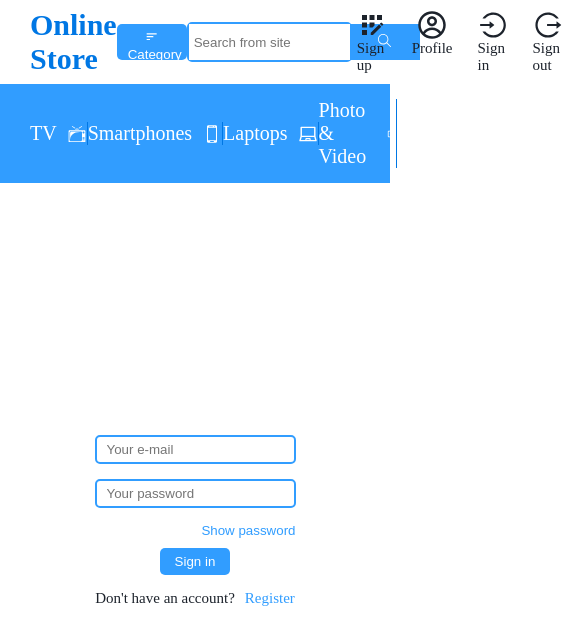
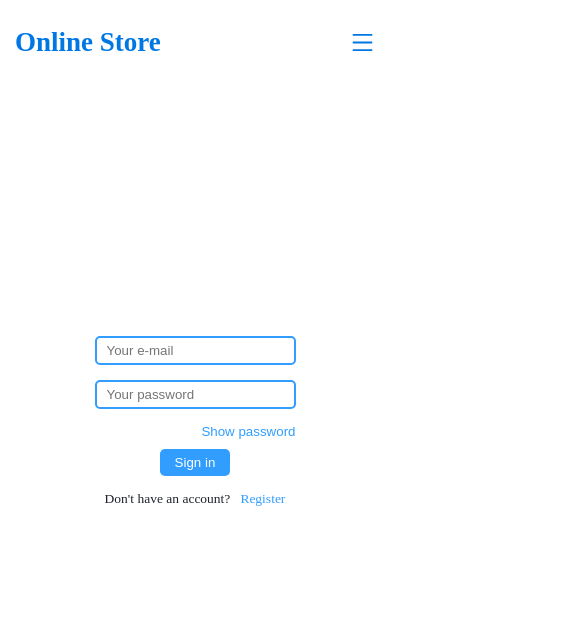
Before and after one commit to Rigelion154/eCommerce-Application, a React (Create React App) app: page /login in a window 390 px wide. Shown: the top 644 px of the page, 585 px wide, since content can reach past the window. Built offline with nearby package versions, Linux system fonts and the light colour scheme; what @commercetools/platform-sdk, @commercetools/sdk-client-v2 would draw is missing.

Commit message:
feat: implement adaptive design

```diff
--- a/src/components/ui/categotyBar/CategoryBar.module.css
+++ b/src/components/ui/categotyBar/CategoryBar.module.css
@@ -25,3 +25,29 @@
   column-gap: 10px;
   width: 100%;
 }
+
+
+@media screen and (max-width: 768px){
+  .container {
+    position: absolute;
+    width: 100%;
+    background-color: transparent;
+    left: -100%;
+    transition: left 1s;
+    z-index: 2;
+  }
+  .items {
+    flex-direction: column;
+    row-gap: 15px;
+    color: black;
+  }
+
+  .item__wrapper {
+    border-right: none;
+  }
+
+  .open_burger {
+    left: 0;
+  }
+
+}
--- a/src/components/ui/categotyBar/CategoryBar.tsx
+++ b/src/components/ui/categotyBar/CategoryBar.tsx
@@ -1,4 +1,4 @@
-import React from 'react';
+import React, { Dispatch, SetStateAction, useEffect, useState } from 'react';
 import { AiFillApi, AiOutlineLaptop } from 'react-icons/ai';
 import { GiSmartphone, GiTv } from 'react-icons/gi';
 import { MdOutlinePhotoCamera } from 'react-icons/md';
@@ -7,22 +7,83 @@ import { Link } from 'react-router-dom';
 import styles from './CategoryBar.module.css';
 import Container from '../../layout/container/Container';
 
-const links = [
-  { id: 1, name: 'TV', icon: <GiTv /> },
-  { id: 2, name: 'Smartphones', icon: <GiSmartphone /> },
-  { id: 3, name: 'Laptops', icon: <AiOutlineLaptop /> },
-  { id: 4, name: 'Photo & Video', icon: <MdOutlinePhotoCamera /> },
-  { id: 5, name: 'Gadgets', icon: <AiFillApi /> },
-];
+function CategoryBar({
+  classes,
+  burger,
+  setBurger,
+}: {
+  classes: string;
+  burger: boolean;
+  setBurger: Dispatch<SetStateAction<boolean>>;
+}) {
+  const [isSmallScreen, setIsSmallScreen] = useState(false);
 
-function CategoryBar() {
+  const handleResize = () => {
+    if (window.innerWidth < 768) {
+      setIsSmallScreen(true);
+    } else {
+      setIsSmallScreen(false);
+    }
+  };
+
+  useEffect(() => {
+    handleResize();
+    window.addEventListener('resize', handleResize);
+    return () => {
+      window.removeEventListener('resize', handleResize);
+    };
+  }, []);
+
+  const links = [
+    {
+      id: 1,
+      name: 'TV',
+      icon: <GiTv />,
+      callback: () => {
+        if (isSmallScreen) setBurger(!burger);
+      },
+    },
+    {
+      id: 2,
+      name: 'Smartphones',
+      icon: <GiSmartphone />,
+      callback: () => {
+        if (isSmallScreen) setBurger(!burger);
+      },
+    },
+    {
+      id: 3,
+      name: 'Laptops',
+      icon: <AiOutlineLaptop />,
+      callback: () => {
+        if (isSmallScreen) setBurger(!burger);
+      },
+    },
+    {
+      id: 4,
+      name: 'Photo & Video',
+      icon: <MdOutlinePhotoCamera />,
+      callback: () => {
+        if (isSmallScreen) setBurger(!burger);
+      },
+    },
+    {
+      id: 5,
+      name: 'Gadgets',
+      icon: <AiFillApi />,
+      callback: () => {
+        if (isSmallScreen) setBurger(!burger);
+      },
+    },
+  ];
+
   return (
-    <div className={styles.container}>
+    <div className={classes}>
       <Container>
         <ul className={styles.items}>
           {links.map((link) => (
             <li key={link.id} className={styles.item__wrapper}>
-              <Link to='/' className={styles.item}>
+              <Link to='/' className={styles.item} onClick={link.callback}>
                 {link.name}
                 {link.icon}
               </Link>
--- a/src/components/ui/header/Header.module.css
+++ b/src/components/ui/header/Header.module.css
@@ -3,6 +3,7 @@
   display: flex;
   align-items: center;
   justify-content: space-between;
+  column-gap: 10px;
   padding: 20px 0;
 }
 
@@ -11,7 +12,56 @@
   color: var(--color-button-hover);
 }
 
+.header__items {
+  display: flex;
+  align-items: center;
+  justify-content: flex-end;
+  column-gap: 10px;
+  flex-grow: 1;
+}
+
 .button__category {
   height: 80%;
   border-radius: 5px;
+  margin-left: auto;
 }
+
+.header__menu {
+  font-size: 3rem;
+  display: none;
+  border: none;
+  background-color: transparent;
+}
+
+.header__menu:hover {
+  color: var(--color-primary);
+  transition: color .5s;
+}
+
+@media screen and (max-width: 768px){
+  .header__items {
+    position: absolute;
+    left: -100%;
+    top: 0;
+    width: 100vw;
+    height: 100vh;
+    background-color: white;
+    flex-direction: column;
+    justify-content: center;
+    row-gap: 10px;
+    transition: left 1s;
+    z-index: 2;
+  }
+
+  .header__menu {
+    display: flex;
+    align-items: center;
+    cursor: pointer;
+    color: var(--color-button-hover);
+    z-index: 2;
+  }
+
+  .open_burger {
+    left: 0;
+  }
+}
--- a/src/components/ui/header/Header.tsx
+++ b/src/components/ui/header/Header.tsx
@@ -1,7 +1,8 @@
-import React from 'react';
+import React, { useState } from 'react';
 import { Link } from 'react-router-dom';
-import { MdSort } from 'react-icons/md';
+import { AiOutlineCloseCircle, AiOutlineMenu } from 'react-icons/ai';
 import styles from './Header.module.css';
+import stylesCategory from '../categotyBar/CategoryBar.module.css';
 
 import NavBar from '../navBar/NavBar';
 import SearchForm from '../searchForm/SearchForm';
@@ -9,6 +10,8 @@ import Container from '../../layout/container/Container';
 import CategoryBar from '../categotyBar/CategoryBar';
 
 function Header() {
+  const [burger, setBurger] = useState(false);
+
   return (
     <header>
       <Container>
@@ -16,18 +19,28 @@ function Header() {
           <Link to='/'>
             <h1 className={styles.header__logo}>Online Store</h1>
           </Link>
-
-          <button className={`button ${styles.button__category}`} type='button'>
-            <MdSort />
-            Category
+          <div
+            className={
+              burger ? [styles.header__items, styles.open_burger].join(' ') : styles.header__items
+            }
+          >
+            <SearchForm />
+            <NavBar burger={burger} setBurger={setBurger} />
+          </div>
+          <button type='button' className={styles.header__menu} onClick={() => setBurger(!burger)}>
+            {burger ? <AiOutlineCloseCircle size={25} /> : <AiOutlineMenu size={25} />}
           </button>
-
-          <SearchForm />
-
-          <NavBar />
         </div>
       </Container>
-      <CategoryBar />
+      <CategoryBar
+        classes={
+          burger
+            ? [stylesCategory.container, stylesCategory.open_burger].join(' ')
+            : stylesCategory.container
+        }
+        burger={burger}
+        setBurger={setBurger}
+      />
     </header>
   );
 }
--- a/src/components/ui/navBar/NavBar.module.css
+++ b/src/components/ui/navBar/NavBar.module.css
@@ -1,6 +1,7 @@
 .nav {
   display: flex;
-  column-gap: 15px;
+  align-items: center;
+  column-gap: 5px;
 }
 
 .nav__item {
--- a/src/components/ui/navBar/NavBar.tsx
+++ b/src/components/ui/navBar/NavBar.tsx
@@ -1,4 +1,4 @@
-import React, { useContext } from 'react';
+import React, { Dispatch, SetStateAction, useContext, useEffect, useState } from 'react';
 import { AiOutlineLogin, AiOutlineLogout, AiOutlineShoppingCart } from 'react-icons/ai';
 import { MdAppRegistration } from 'react-icons/md';
 import { CgProfile } from 'react-icons/cg';
@@ -7,14 +7,62 @@ import { Link } from 'react-router-dom';
 import ROUTES from '../../../routes/routes';
 import styles from './NavBar.module.css';
 import AuthContext from '../../../core/utils/authContext';
+import { INavLink } from '../../../types/types';
 
-function NavBar() {
+function NavBar({
+  burger,
+  setBurger,
+}: {
+  burger: boolean;
+  setBurger: Dispatch<SetStateAction<boolean>>;
+}) {
   const { setIsAuth } = useContext(AuthContext);
+  const [isSmallScreen, setIsSmallScreen] = useState(false);
 
-  const links = [
-    { id: 1, name: 'Sign up', path: ROUTES.REGISTRATION, icon: <MdAppRegistration /> },
-    { id: 2, name: 'Profile', path: ROUTES.PROFILE, icon: <CgProfile /> },
-    { id: 3, name: 'Sign in', path: ROUTES.LOGIN, icon: <AiOutlineLogin /> },
+  const handleResize = () => {
+    if (window.innerWidth < 768) {
+      setIsSmallScreen(true);
+    } else {
+      setIsSmallScreen(false);
+    }
+  };
+
+  useEffect(() => {
+    handleResize();
+    window.addEventListener('resize', handleResize);
+    return () => {
+      window.removeEventListener('resize', handleResize);
+    };
+  }, []);
+
+  const links: INavLink[] = [
+    {
+      id: 1,
+      name: 'Sign up',
+      path: ROUTES.REGISTRATION,
+      icon: <MdAppRegistration />,
+      callback: () => {
+        if (isSmallScreen) setBurger(!burger);
+      },
+    },
+    {
+      id: 2,
+      name: 'Profile',
+      path: ROUTES.PROFILE,
+      icon: <CgProfile />,
+      callback: () => {
+        if (isSmallScreen) setBurger(!burger);
+      },
+    },
+    {
+      id: 3,
+      name: 'Sign in',
+      path: ROUTES.LOGIN,
+      icon: <AiOutlineLogin />,
+      callback: () => {
+        if (isSmallScreen) setBurger(!burger);
+      },
+    },
     {
       id: 4,
       name: 'Sign out',
@@ -23,9 +71,18 @@ function NavBar() {
       callback: () => {
         localStorage.setItem('isAuth', '');
         setIsAuth(localStorage.getItem('isAuth'));
+        if (isSmallScreen) setBurger(!burger);
       },
     },
-    { id: 5, name: 'Cart', path: ROUTES.CART, icon: <AiOutlineShoppingCart /> },
+    {
+      id: 5,
+      name: 'Cart',
+      path: ROUTES.CART,
+      icon: <AiOutlineShoppingCart />,
+      callback: () => {
+        if (isSmallScreen) setBurger(!burger);
+      },
+    },
   ];
 
   return (
--- a/src/components/ui/searchForm/SearchForm.module.css
+++ b/src/components/ui/searchForm/SearchForm.module.css
@@ -1,6 +1,5 @@
 .search__form {
   width: 50%;
-  height: 90%;
   display: flex;
   justify-content: space-between;
   border: 2px solid var(--color-primary);
@@ -24,3 +23,9 @@
 .search__input:focus {
   outline: none;
 }
+
+@media screen and (max-width: 768px) {
+  .search__form {
+    width: auto;
+  }
+}
--- a/src/index.css
+++ b/src/index.css
@@ -31,9 +31,9 @@ body {
 }
 
 .container {
-  max-width: 1340px;
+  max-width: 1310px;
   margin: 0 auto;
-  padding: 0 30px;
+  padding: 0 15px;
 }
 
 .button {
@@ -60,3 +60,9 @@ body {
   background-color: var(--color-light);
   transition: all 0.5s;
 }
+
+@media screen and (max-width: 800px){
+  html {
+    font-size: 9px;
+  }
+}
```
Also changed, not shown: src/components/ui/header/burger/BurgerMenu.tsx (added, +24 -0 lines), src/components/ui/header/burger/burger-menu.css (added, +43 -0 lines), src/types/types.ts (+8 -0 lines).
